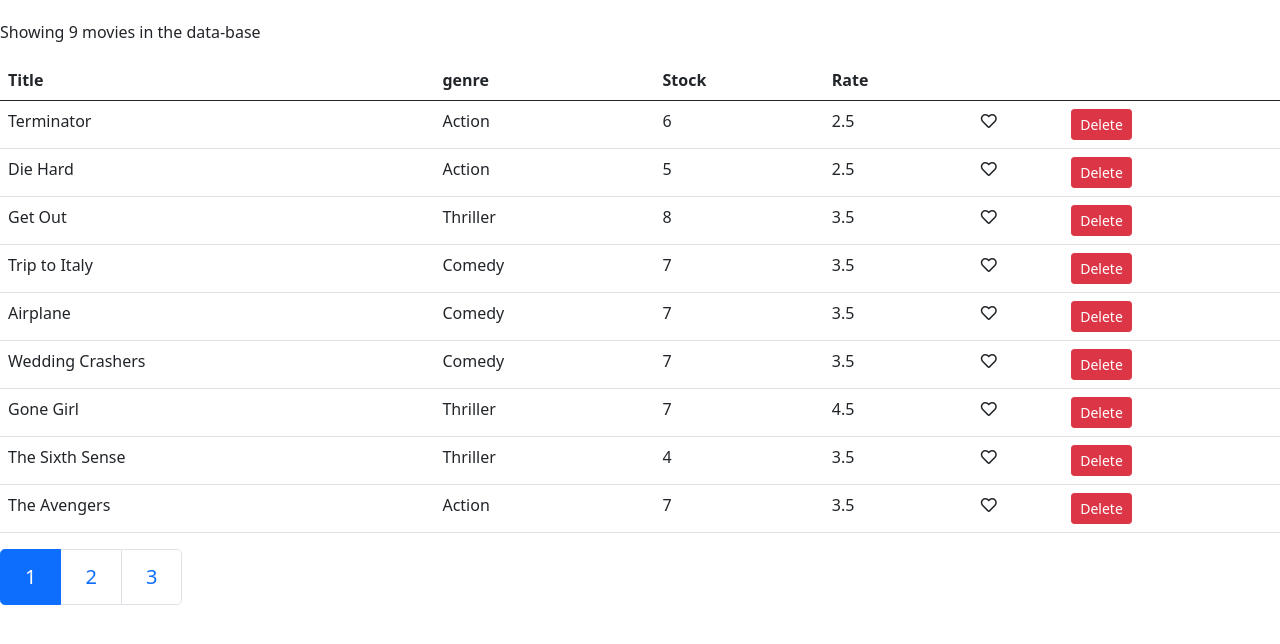
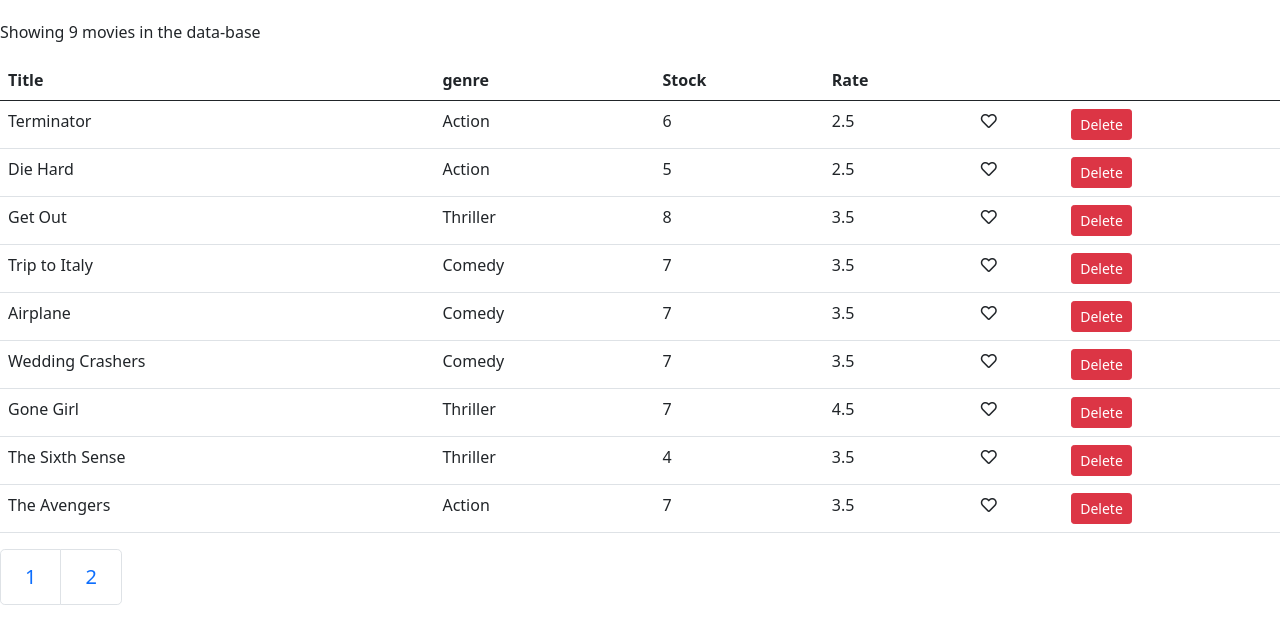
Before and after one commit to iGotABadIdea/Movie-Renting-app, a React (Create React App) app: page / in a window 1280 px wide. Shown: the top 644 px of the page. Built offline with nearby package versions, Linux system fonts and the light colour scheme.

Commit message:
Pagination Added

```diff
--- a/package.json
+++ b/package.json
@@ -10,6 +10,8 @@
     "@testing-library/user-event": "^12.8.3",
     "bootstrap": "^5.0.2",
     "font-awesome": "^4.7.0",
+    "loadash": "^1.0.0",
+    "lodash": "^4.17.21",
     "react": "^17.0.2",
     "react-dom": "^17.0.2",
     "react-scripts": "4.0.3",
--- a/src/components/common/pagination.jsx
+++ b/src/components/common/pagination.jsx
@@ -1,13 +1,20 @@
 import React, { Component } from 'react';
-const Pagination = () => {
+import _ from 'lodash';
+const Pagination = (props) => {
+  const {itemsCount, pageSize}=props;
+  const pagesCount=itemsCount/pageSize;
+  if(pagesCount<=1) return null;
+  const pages=_.range(1,pagesCount+1);
+
+
     return ( <React.Fragment>
                 <nav aria-label="...">
   <ul className="pagination pagination-lg">
-    <li className="page-item active" aria-current="page">
-      <span className="page-link">1</span>
-    </li>
-    <li className="page-item"><a className="page-link" href="#">2</a></li>
-    <li className="page-item"><a className="page-link" href="#">3</a></li>
+    {pages.map(page=>( <li key={page} className="page-item" aria-current="page">
+      <span className="page-link">{page}</span>
+    </li>))}
+
+
   </ul>
 </nav>
             </React.Fragment> );
--- a/src/components/movies.jsx
+++ b/src/components/movies.jsx
@@ -4,7 +4,8 @@
 import Pagination from './common/pagination'
 class Movies extends Component {
     state = {
-        movies:getMovies()
+        movies:getMovies(),
+        pageSize:8
      };
      handleDelete=movie=>{
        const movies2=this.state.movies.filter(m=>(m._id!==movie._id))
@@ -17,7 +18,11 @@
       movies[index].liked=!movies[index].liked
       this.setState({movies});
      };
+     handlePageChange=(page)=>{
+       console.log(page)
+     }
     render() {
+      const {length:count}=this.state.movies;
       if(this.state.movies.length===0) return <p>There are no Movies in the data base</p>
         return (
           <React.Fragment>
@@ -49,7 +54,7 @@
 
   </tbody>
 </table>
-<Pagination />
+<Pagination itemsCount={count} pageSize={this.state.pageSize} onPageChange={this.handlePageChange}/>
  </React.Fragment>);
     }
 }
```
Also changed, not shown: 1 other file (tests, documents, lock files or other folders).
